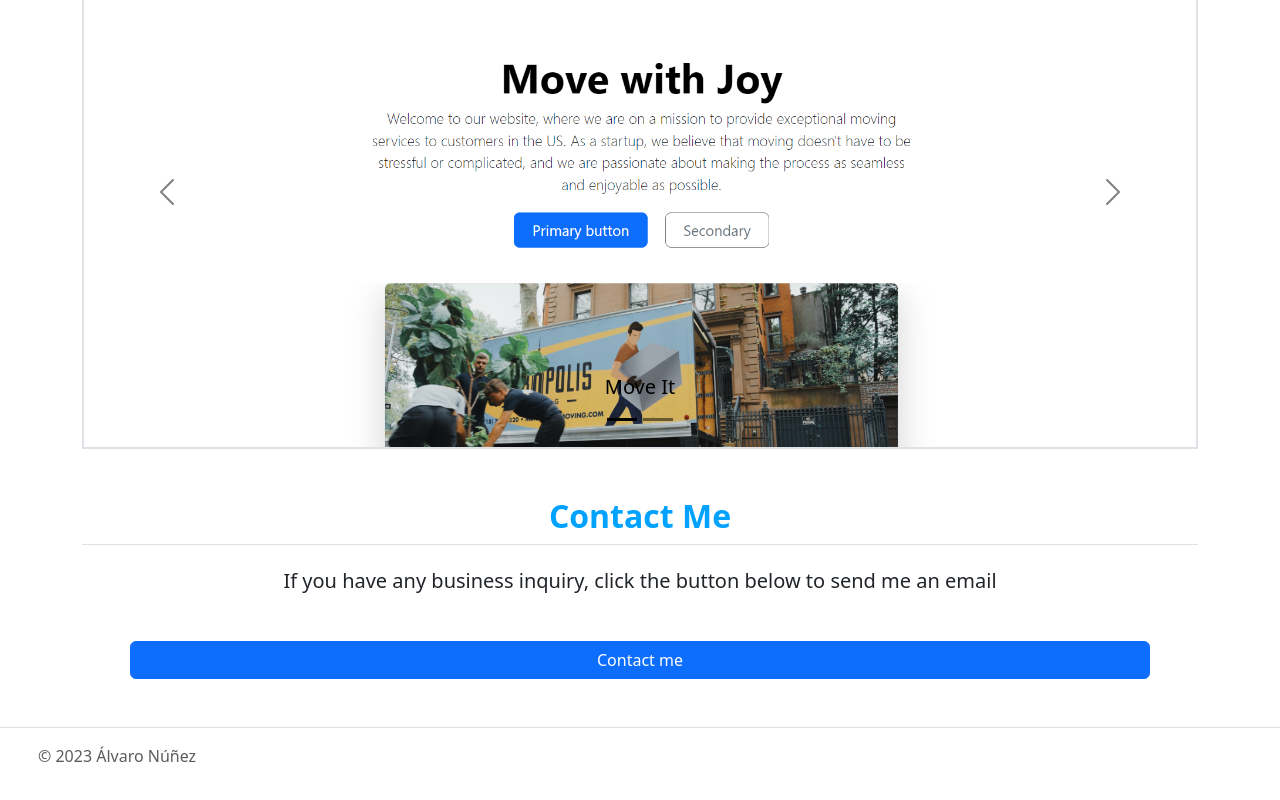
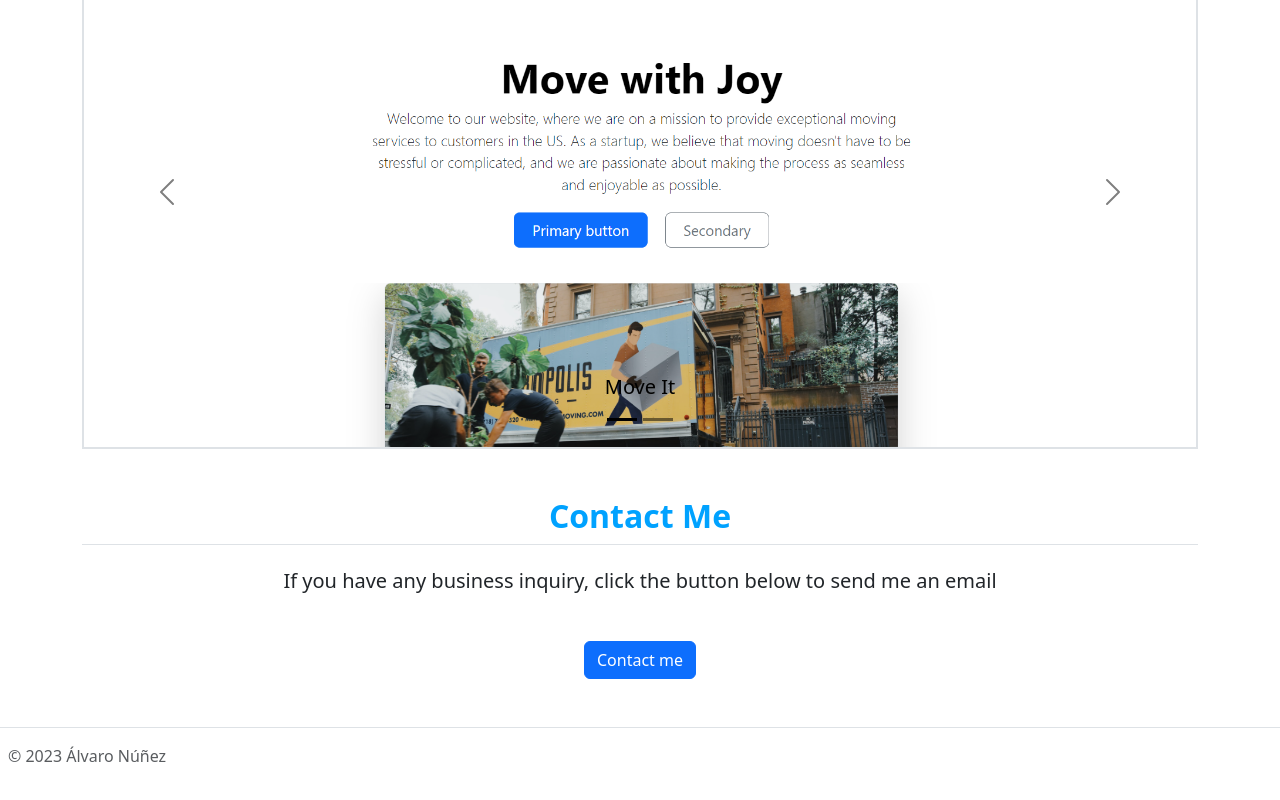
Before and after one commit to Auvern27/deployed-repository, a plain HTML site: page index.html in a window 1280 px wide. Shown: the part 1140-1940 px from the top of the page. Drawn offline with nearby package versions, Linux system fonts and the light colour scheme.

Commit message:
Updated button

```diff
--- a/index.html
+++ b/index.html
@@ -125,8 +125,8 @@
     <div class="container ">
       <h2 class="py-2 mb-4 pt-5 border-bottom section-title ">Contact Me</h2>
       <h3 class="fs-5 contact-text">If you have any business inquiry, click the button below to send me an email</h3>
-      <div class="row my-5 mx-5">
-        <a type="button" class="btn btn-primary" href="https://www.youtube.com/watch?v=dQw4w9WgXcQ">Contact me</a>
+      <div class="button-container my-5">
+        <a type="button" class="btn btn-primary contact-btn" href="https://www.youtube.com/watch?v=dQw4w9WgXcQ">Contact me</a>
       </div>
     </div>
 
@@ -136,7 +136,7 @@
     <footer class="d-flex flex-wrap justify-content-between align-items-center py-3 my-4 border-top">
       <div class="col-md-4 d-flex align-items-center">
         <a class="mb-3 me-2 mb-md-0 text-body-secondary text-decoration-none lh-1">
-          <svg class="bi" width="30" height="24"><use xlink:href="#bootstrap"></use></svg>
+          <!-- <svg class="bi" width="30" height="24"><use xlink:href="#bootstrap"></use></svg> -->
         </a>
         <span class="mb-3 mb-md-0 text-body-secondary">© 2023 Álvaro Núñez</span>
       </div>
--- a/style.css
+++ b/style.css
@@ -36,6 +36,12 @@
     text-align: center;
 }
 
+.button-container {
+    width: 100%;
+    display: flex;
+    justify-content: center;
+}
+
 /*
 .carousel-control-next, .carousel-control-prev {
     background-color: #dee2e6;
```
